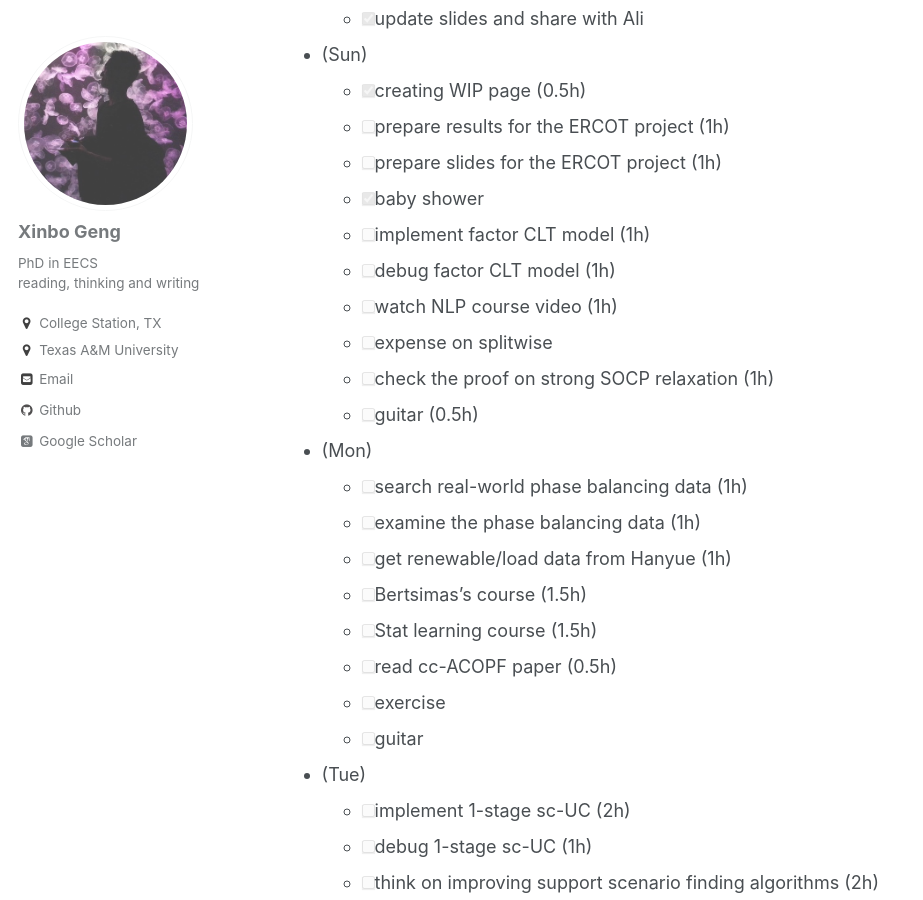
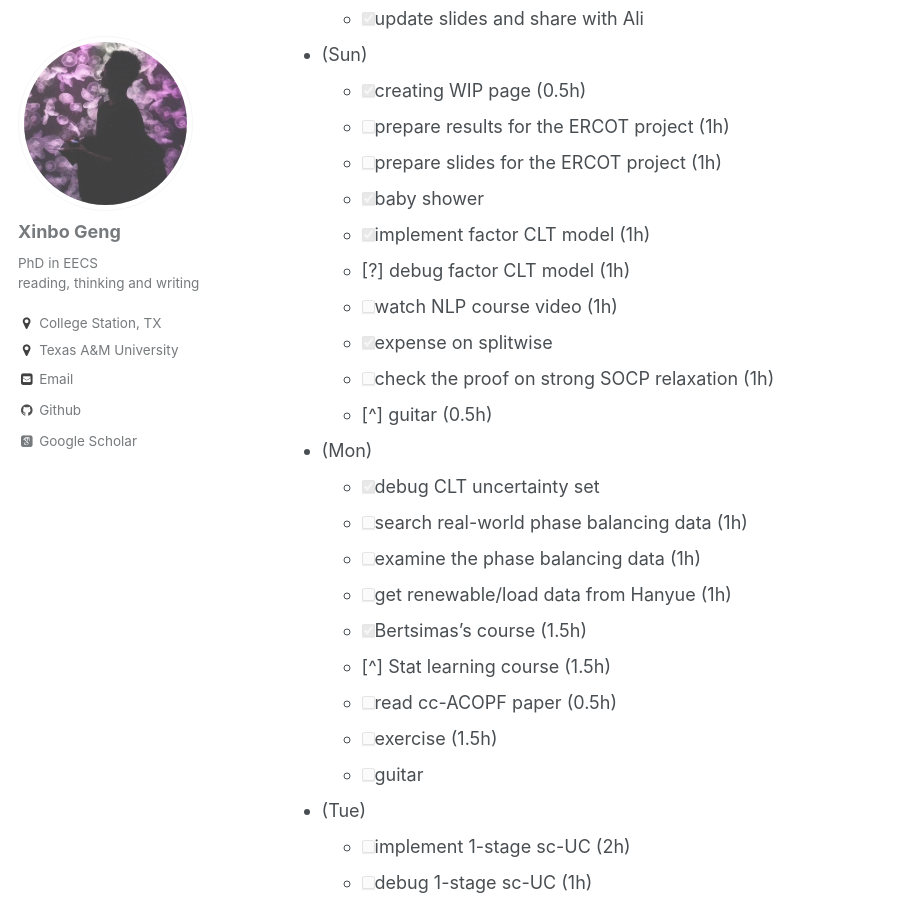
Before and after one commit to xb00dx/xb00dx.github.io, a Jekyll site: the page built from _pages/work-in-progress.md, in a window 1280 px wide and 900 px high, scrolled down 936 px. Shown: the whole window, without its empty margins (0-923 px from the left). Built offline with Jekyll 4.4.1, drawn with Linux system fonts in a browser that asks for light colours; some web fonts are replaced.

Commit message:
no message

```diff
--- a/_pages/work-in-progress.md
+++ b/_pages/work-in-progress.md
@@ -27,7 +27,7 @@ redirect_from:
   - [x] put HICSS-52 paper on arxiv (0.5h)
   - [ ] put modified PESGM paper on arxiv (0.5h)
   - [x] create google scholar items for two papers (0.5h)
-  - [ ] submit expense report (0.5h)
+  - [x] submit expense report (0.5h)
   - [ ] check the INFORMS schedule, book flight tickets (0.5h)
   - [x] skype with Ali
   - [x] update slides and share with Ali
@@ -36,20 +36,21 @@ redirect_from:
   - [ ] prepare results for the ERCOT project (1h)
   - [ ] prepare slides for the ERCOT project (1h)
   - [x] baby shower
-  - [ ] implement factor CLT model (1h)
-  - [ ] debug factor CLT model (1h)
+  - [x] implement factor CLT model (1h)
+  - [?] debug factor CLT model (1h)
   - [ ] watch NLP course video (1h)
-  - [ ] expense on splitwise
+  - [x] expense on splitwise
   - [ ] check the proof on strong SOCP relaxation (1h)
-  - [ ] guitar (0.5h)
+  - [^] guitar (0.5h)
 * (Mon)
+  - [x] debug CLT uncertainty set
   - [ ] search real-world phase balancing data (1h)
   - [ ] examine the phase balancing data (1h)
   - [ ] get renewable/load data from Hanyue (1h)
-  - [ ] Bertsimas's course (1.5h)
-  - [ ] Stat learning course (1.5h)
+  - [x] Bertsimas's course (1.5h)
+  - [^] Stat learning course (1.5h)
   - [ ] read cc-ACOPF paper (0.5h)
-  - [ ] exercise
+  - [ ] exercise (1.5h)
   - [ ] guitar
 * (Tue)
   - [ ] implement 1-stage sc-UC (2h)
```
